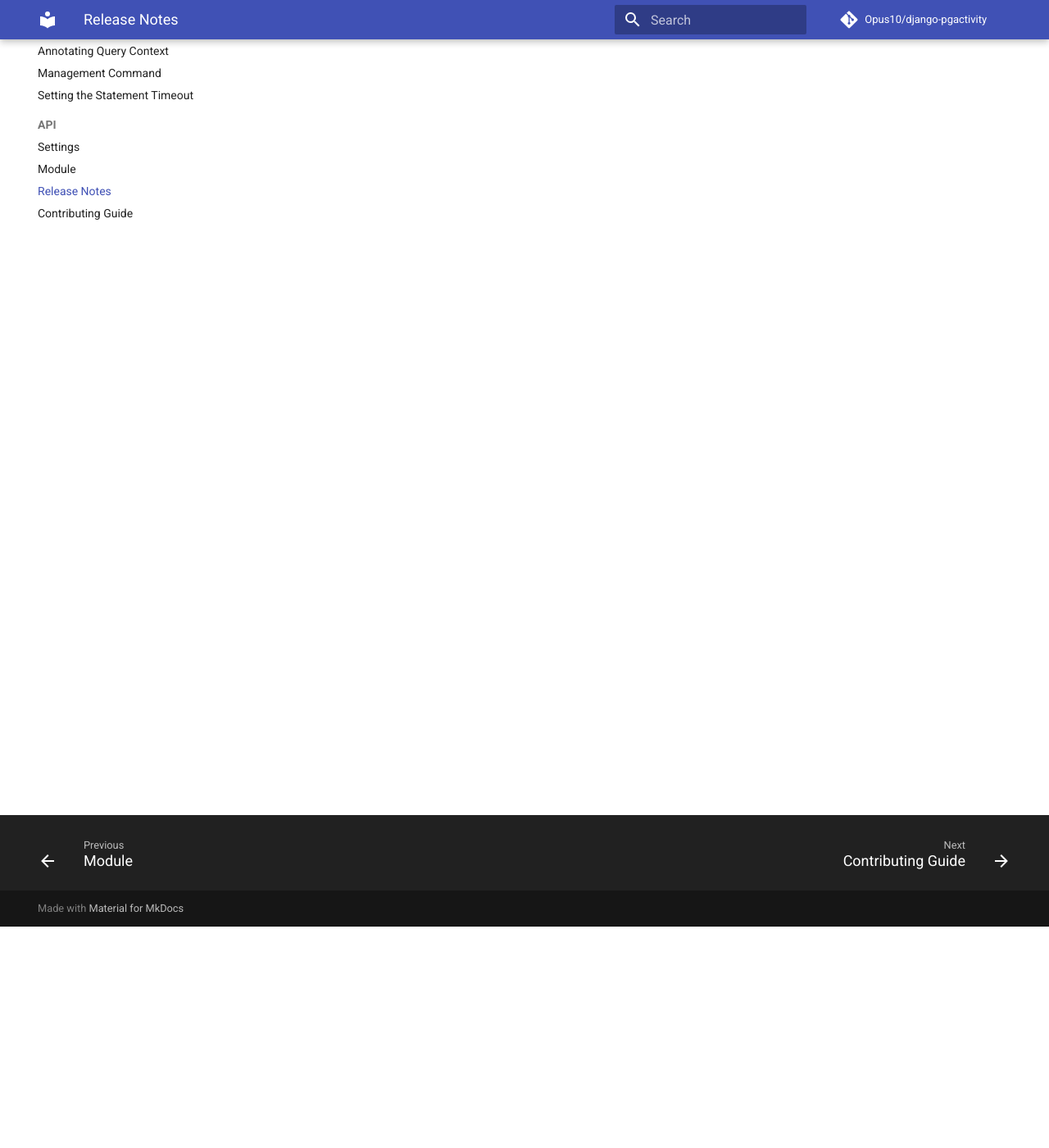
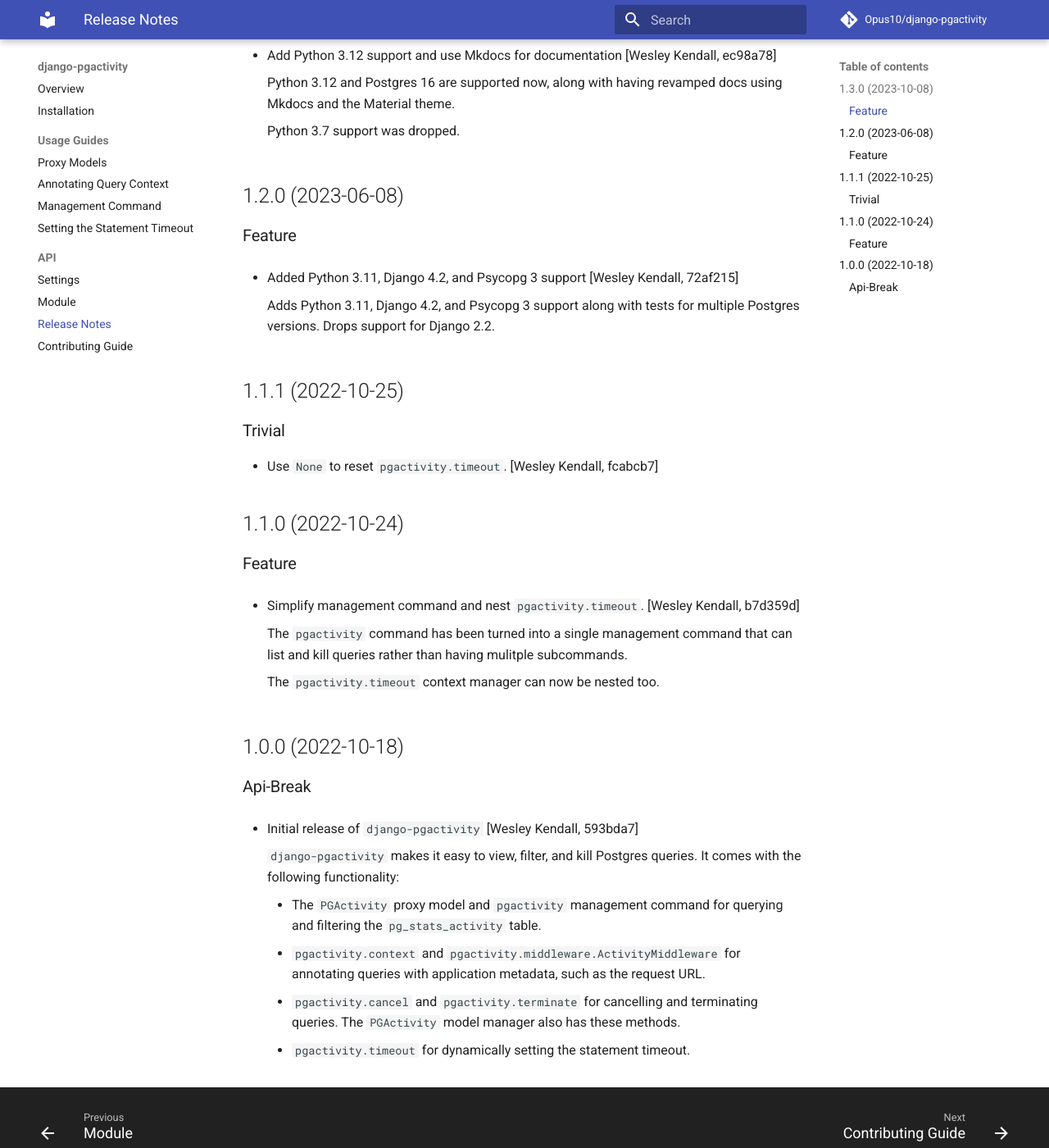
Before and after one commit to Opus10/django-pgactivity, an MkDocs documentation site: the page built from docs/release_notes.md, in a window 1280 px wide and 1400 px high, scrolled down 270 px. Shown: the whole window at 82% size. Built offline with MkDocs 1.6.1 and Material for MkDocs 9.7.7, drawn with Linux system fonts in a browser that asks for light colours; comment, search, counter and statistics services are not loaded.

Commit message:
Release version 1.3.0 [skip ci]
Type: trivial

```diff
--- a/docs/release_notes.md
+++ b/docs/release_notes.md
@@ -1 +1,54 @@
 # Changelog
+
+## 1.3.0 (2023-10-08)
+
+### Feature
+
+  - Add Python 3.12 support and use Mkdocs for documentation [Wesley Kendall, ec98a78]
+
+    Python 3.12 and Postgres 16 are supported now, along with having revamped docs using Mkdocs and the Material theme.
+
+    Python 3.7 support was dropped.
+
+## 1.2.0 (2023-06-08)
+
+### Feature
+
+  - Added Python 3.11, Django 4.2, and Psycopg 3 support [Wesley Kendall, 72af215]
+
+    Adds Python 3.11, Django 4.2, and Psycopg 3 support along with tests for multiple Postgres versions. Drops support for Django 2.2.
+
+## 1.1.1 (2022-10-25)
+
+### Trivial
+
+  - Use ``None`` to reset ``pgactivity.timeout``. [Wesley Kendall, fcabcb7]
+
+## 1.1.0 (2022-10-24)
+
+### Feature
+
+  - Simplify management command and nest ``pgactivity.timeout``. [Wesley Kendall, b7d359d]
+
+    The ``pgactivity`` command has been turned into a single management command that can list and kill
+    queries rather than having mulitple subcommands.
+
+    The ``pgactivity.timeout`` context manager can now be nested too.
+
+## 1.0.0 (2022-10-18)
+
+### Api-Break
+
+  - Initial release of ``django-pgactivity`` [Wesley Kendall, 593bda7]
+
+    ``django-pgactivity`` makes it easy to view, filter, and kill
+    Postgres queries. It comes with the following functionality:
+
+    * The ``PGActivity`` proxy model and ``pgactivity`` management command
+      for querying and filtering the ``pg_stats_activity`` table.
+    * ``pgactivity.context`` and ``pgactivity.middleware.ActivityMiddleware``
+      for annotating queries with application metadata, such as the request URL.
+    * ``pgactivity.cancel`` and ``pgactivity.terminate`` for cancelling
+      and terminating queries. The ``PGActivity`` model manager also has
+      these methods.
+    * ``pgactivity.timeout`` for dynamically setting the statement timeout.
--- a/pyproject.toml
+++ b/pyproject.toml
@@ -29,7 +29,7 @@
 exclude = [
   "*/tests/"
 ]
-version = "1.2.0"
+version = "1.3.0"
 description = "Monitor, kill, and analyze Postgres queries."
 authors = ["Opus 10 Engineering"]
 classifiers = [
```
Also changed, not shown: CHANGELOG.md (+19 -0 lines), docs/requirements.txt (+87 -99 lines).
